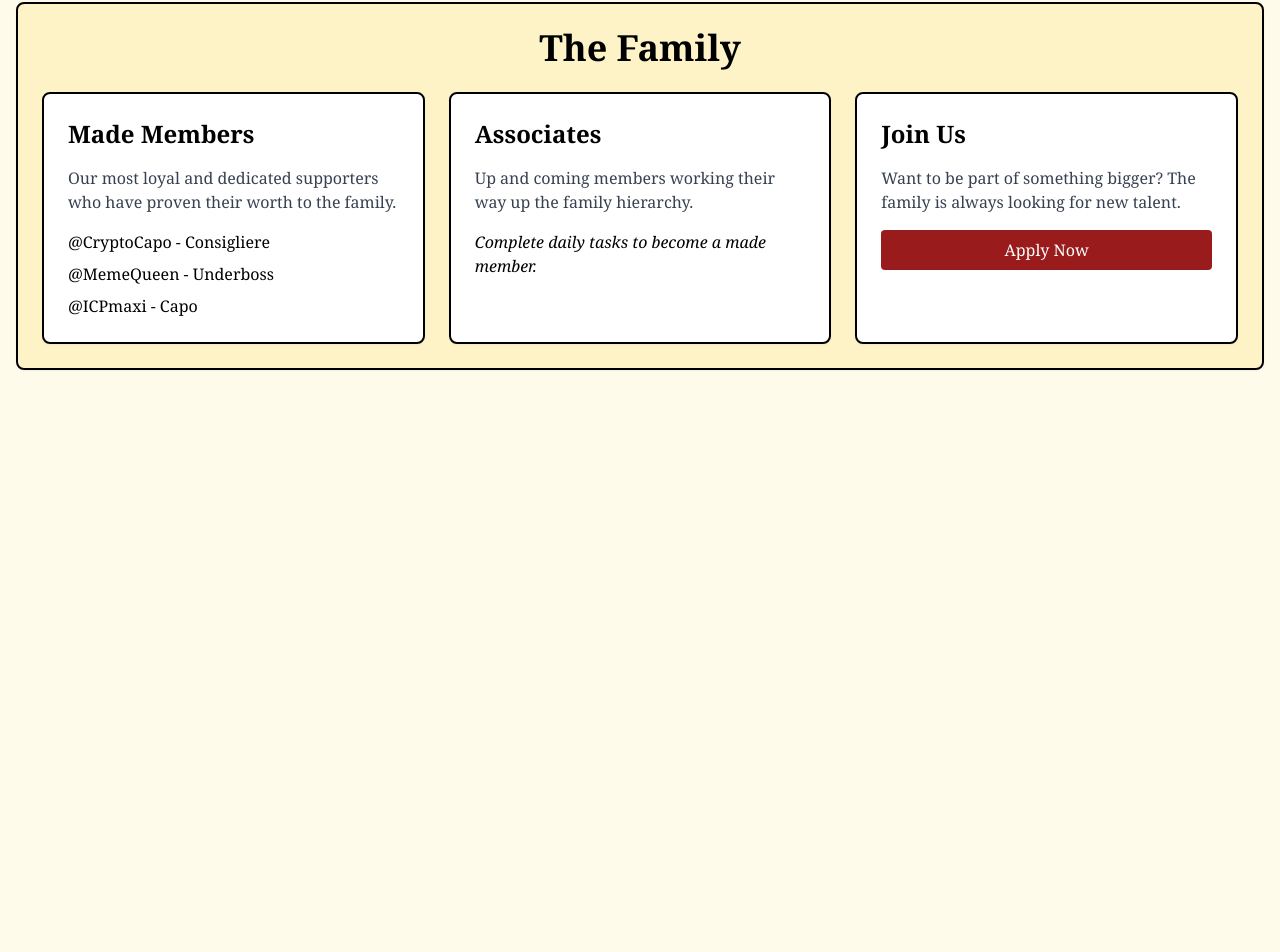
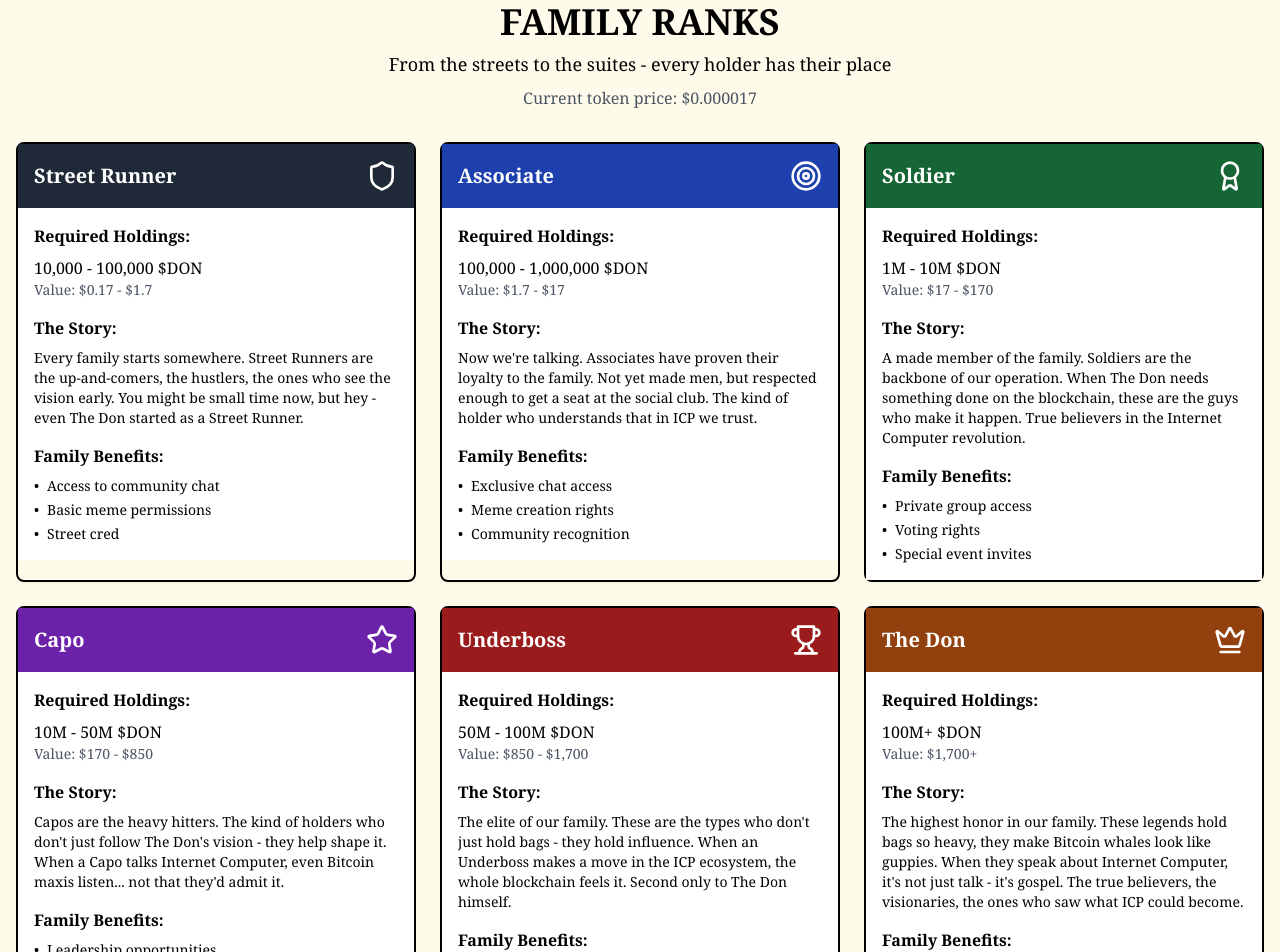
Before and after one commit to iaroslav1234/-donwebsite, a Next.js app: page /family in a window 1280 px wide. Shown: the part 90-1042 px from the top of the page. Before the commit the page ends 800 px from the top, so only its background shows below. Built offline with nearby package versions, Linux system fonts and the light colour scheme.

Commit message:
Updated Family page with detailed rank system

```diff
--- a/app/family/page.tsx
+++ b/app/family/page.tsx
@@ -1,48 +1,163 @@
 'use client';
 
-import React from 'react';
+import React, { useState } from 'react';
 import { Card } from '@/components/ui/card';
 import HeaderMenu from '@/components/ui/header-menu';
+import { Star, Shield, Crown, Award, Trophy, Target } from 'lucide-react';
 
-const FamilyPage = () => {
+const FamilyRanks = () => {
+  const [selectedRank, setSelectedRank] = useState(null);
+
+  const ranks = [
+    {
+      title: "Street Runner",
+      icon: <Shield className="w-8 h-8" />,
+      requirements: "10,000 - 100,000 $DON",
+      value: "$0.17 - $1.7",
+      description: "Every family starts somewhere. Street Runners are the up-and-comers, the hustlers, the ones who see the vision early. You might be small time now, but hey - even The Don started as a Street Runner.",
+      perks: ["Access to community chat", "Basic meme permissions", "Street cred"],
+      color: "bg-gray-800"
+    },
+    {
+      title: "Associate",
+      icon: <Target className="w-8 h-8" />,
+      requirements: "100,000 - 1,000,000 $DON",
+      value: "$1.7 - $17",
+      description: "Now we're talking. Associates have proven their loyalty to the family. Not yet made men, but respected enough to get a seat at the social club. The kind of holder who understands that in ICP we trust.",
+      perks: ["Exclusive chat access", "Meme creation rights", "Community recognition"],
+      color: "bg-blue-800"
+    },
+    {
+      title: "Soldier",
+      icon: <Award className="w-8 h-8" />,
+      requirements: "1M - 10M $DON",
+      value: "$17 - $170",
+      description: "A made member of the family. Soldiers are the backbone of our operation. When The Don needs something done on the blockchain, these are the guys who make it happen. True believers in the Internet Computer revolution.",
+      perks: ["Private group access", "Voting rights", "Special event invites"],
+      color: "bg-green-800"
+    },
+    {
+      title: "Capo",
+      icon: <Star className="w-8 h-8" />,
+      requirements: "10M - 50M $DON",
+      value: "$170 - $850",
+      description: "Capos are the heavy hitters. The kind of holders who don't just follow The Don's vision - they help shape it. When a Capo talks Internet Computer, even Bitcoin maxis listen... not that they'd admit it.",
+      perks: ["Leadership opportunities", "Strategy input", "Direct dev access"],
+      color: "bg-purple-800"
+    },
+    {
+      title: "Underboss",
+      icon: <Trophy className="w-8 h-8" />,
+      requirements: "50M - 100M $DON",
+      value: "$850 - $1,700",
+      description: "The elite of our family. These are the types who don't just hold bags - they hold influence. When an Underboss makes a move in the ICP ecosystem, the whole blockchain feels it. Second only to The Don himself.",
+      perks: ["Governance rights", "Project direction input", "VIP status"],
+      color: "bg-red-800"
+    },
+    {
+      title: "The Don",
+      icon: <Crown className="w-8 h-8" />,
+      requirements: "100M+ $DON",
+      value: "$1,700+",
+      description: "The highest honor in our family. These legends hold bags so heavy, they make Bitcoin whales look like guppies. When they speak about Internet Computer, it's not just talk - it's gospel. The true believers, the visionaries, the ones who saw what ICP could become.",
+      perks: ["Maximum influence", "Strategic control", "Eternal respect"],
+      color: "bg-amber-800"
+    }
+  ];
+
   return (
     <div className="min-h-screen bg-amber-50">
       <HeaderMenu />
-      <main className="container mx-auto px-4 py-8">
-        <Card className="bg-amber-100 border-2 border-black p-6">
-          <h1 className="text-4xl font-serif font-bold mb-6 text-center">The Family</h1>
+      <div className="py-8">
+        <div className="container mx-auto px-4">
+          <div className="text-center mb-8">
+            <h2 className="text-4xl font-serif font-bold mb-2">FAMILY RANKS</h2>
+            <p className="text-lg font-serif">From the streets to the suites - every holder has their place</p>
+            <p className="text-md font-serif mt-2 text-gray-600">Current token price: $0.000017</p>
+          </div>
 
-          <div className="grid grid-cols-1 md:grid-cols-3 gap-6">
-            <Card className="bg-white border-2 border-black p-6">
-              <h2 className="text-2xl font-serif font-bold mb-4">Made Members</h2>
-              <p className="font-serif text-gray-700">Our most loyal and dedicated supporters who have proven their worth to the family.</p>
-              <div className="mt-4 space-y-2">
-                <p className="font-serif">@CryptoCapo - Consigliere</p>
-                <p className="font-serif">@MemeQueen - Underboss</p>
-                <p className="font-serif">@ICPmaxi - Capo</p>
+          <div className="grid grid-cols-1 md:grid-cols-2 lg:grid-cols-3 gap-6">
+            {ranks.map((rank, index) => (
+              <Card
+                key={index}
+                className={`border-2 border-black cursor-pointer transform transition-all hover:-translate-y-1 ${
+                  selectedRank === index ? 'ring-2 ring-red-800' : ''
+                }`}
+                onClick={() => setSelectedRank(index)}
+              >
+                <div className={`${rank.color} text-white p-4 flex items-center justify-between`}>
+                  <h3 className="text-xl font-serif font-bold">{rank.title}</h3>
+                  {rank.icon}
+                </div>
+
+                <div className="p-4 bg-white space-y-4">
+                  <div>
+                    <h4 className="font-serif font-bold mb-2">Required Holdings:</h4>
+                    <p className="font-serif">{rank.requirements}</p>
+                    <p className="font-serif text-sm text-gray-600">Value: {rank.value}</p>
+                  </div>
+
+                  <div>
+                    <h4 className="font-serif font-bold mb-2">The Story:</h4>
+                    <p className="font-serif text-sm">{rank.description}</p>
+                  </div>
+
+                  <div>
+                    <h4 className="font-serif font-bold mb-2">Family Benefits:</h4>
+                    <ul className="space-y-1">
+                      {rank.perks.map((perk, i) => (
+                        <li key={i} className="flex items-center gap-2 font-serif text-sm">
+                          <span>•</span> {perk}
+                        </li>
+                      ))}
+                    </ul>
+                  </div>
+
+                  {selectedRank === index && (
+                    <div className="mt-4 pt-4 border-t-2 border-black">
+                      <div className="bg-amber-100 p-4 rounded">
+                        <h4 className="font-serif font-bold mb-2">Your Holdings:</h4>
+                        <div className="w-full bg-gray-200 rounded-full h-2">
+                          <div
+                            className="bg-red-800 h-2 rounded-full"
+                            style={{width: '60%'}}
+                          ></div>
+                        </div>
+                        <p className="text-sm font-serif mt-2">
+                          Progress to next rank: 60%
+                        </p>
+                      </div>
+                    </div>
+                  )}
+                </div>
+              </Card>
+            ))}
+          </div>
+
+          {/* Current Status */}
+          <Card className="mt-8 bg-red-800 text-white p-6">
+            <div className="text-center">
+              <h3 className="text-2xl font-serif font-bold mb-4">YOUR FAMILY STATUS</h3>
+              <div className="grid grid-cols-1 md:grid-cols-3 gap-6">
+                <div className="bg-black bg-opacity-50 p-4">
+                  <p className="font-serif font-bold">Current Rank</p>
+                  <p className="text-xl">Street Runner</p>
+                </div>
+                <div className="bg-black bg-opacity-50 p-4">
+                  <p className="font-serif font-bold">Holdings</p>
+                  <p className="text-xl">15,000 $DON</p>
+                </div>
+                <div className="bg-black bg-opacity-50 p-4">
+                  <p className="font-serif font-bold">Next Rank</p>
+                  <p className="text-xl">Associate</p>
+                </div>
               </div>
-            </Card>
-
-            <Card className="bg-white border-2 border-black p-6">
-              <h2 className="text-2xl font-serif font-bold mb-4">Associates</h2>
-              <p className="font-serif text-gray-700">Up and coming members working their way up the family hierarchy.</p>
-              <div className="mt-4">
-                <p className="font-serif italic">Complete daily tasks to become a made member.</p>
-              </div>
-            </Card>
-
-            <Card className="bg-white border-2 border-black p-6">
-              <h2 className="text-2xl font-serif font-bold mb-4">Join Us</h2>
-              <p className="font-serif text-gray-700">Want to be part of something bigger? The family is always looking for new talent.</p>
-              <button className="mt-4 w-full bg-red-800 text-white px-4 py-2 rounded font-serif hover:bg-red-700 transition-colors">
-                Apply Now
-              </button>
-            </Card>
-          </div>
-        </Card>
-      </main>
+            </div>
+          </Card>
+        </div>
+      </div>
     </div>
   );
 };
 
-export default FamilyPage;
+export default FamilyRanks;
```
